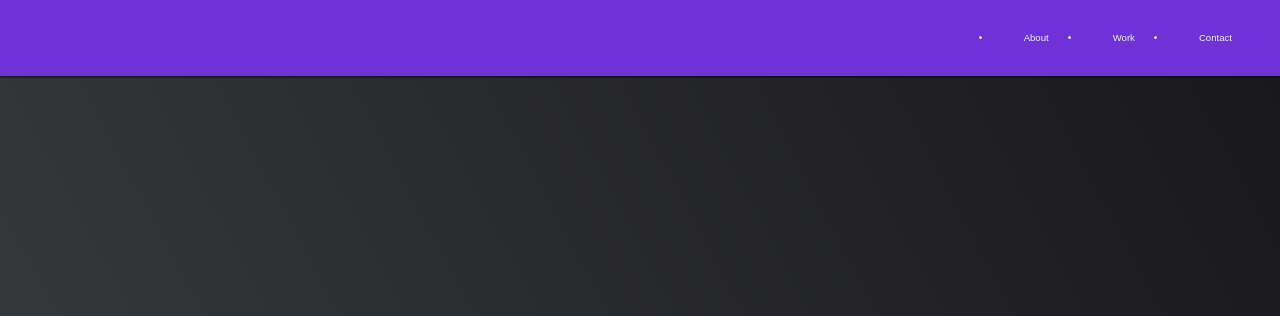
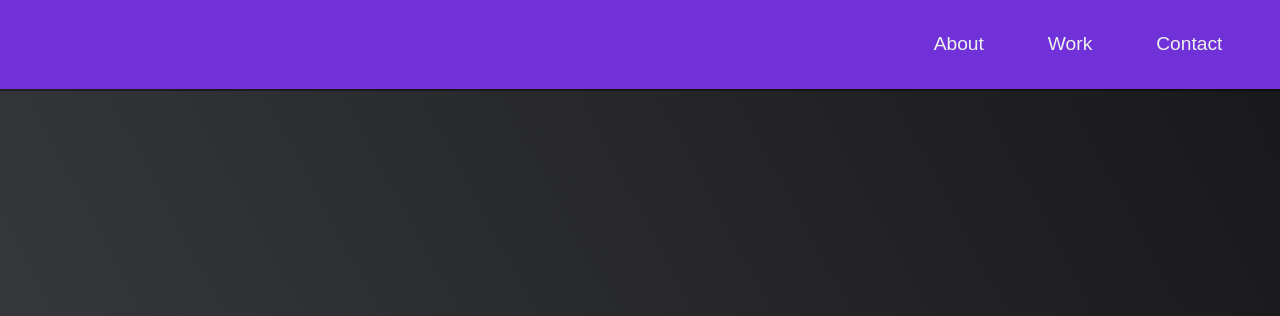
Before and after one commit to Microverse-Fullstack-Program/Personal_Portifolio-Microverse-Traials, a plain HTML site: page index.html in a window 1280 px wide. Shown: the top 316 px of the page. Drawn offline with Linux system fonts and the light colour scheme.

Commit message:
Update style.css

```diff
--- a/css/style.css
+++ b/css/style.css
@@ -12,16 +12,20 @@
   padding: 0;
 }
 
+ul {
+  list-style: none;
+}
+
 html {
   box-sizing: border-box;
-  font-size: 50%;
+  font-size: 80%;
   scroll-behavior: smooth;
 }
 
 /* Base styles */
 body {
   font-family: sans-serif;
-  font-size: 1.2rem;
+  font-size: 1.5rem;
   font-weight: 450;
   line-height: 1.3;
   color: var(--main-white);
```
